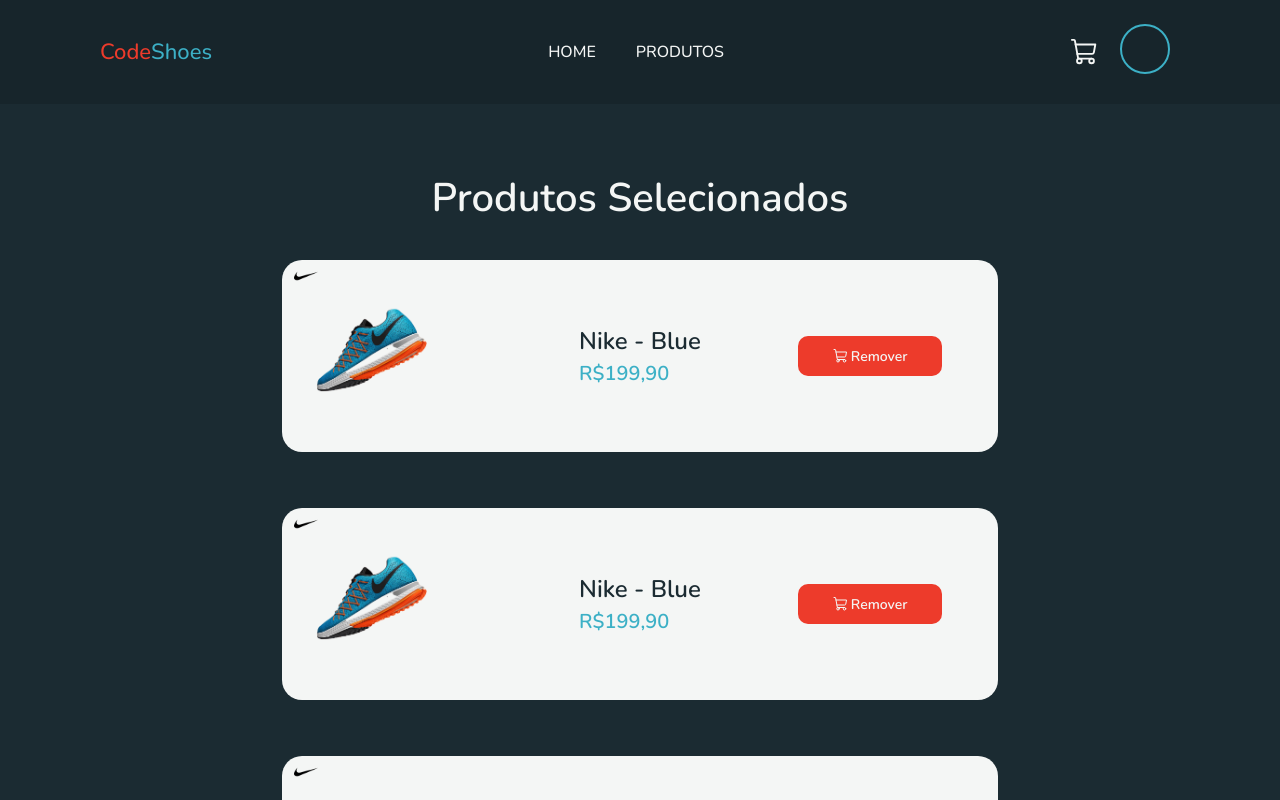
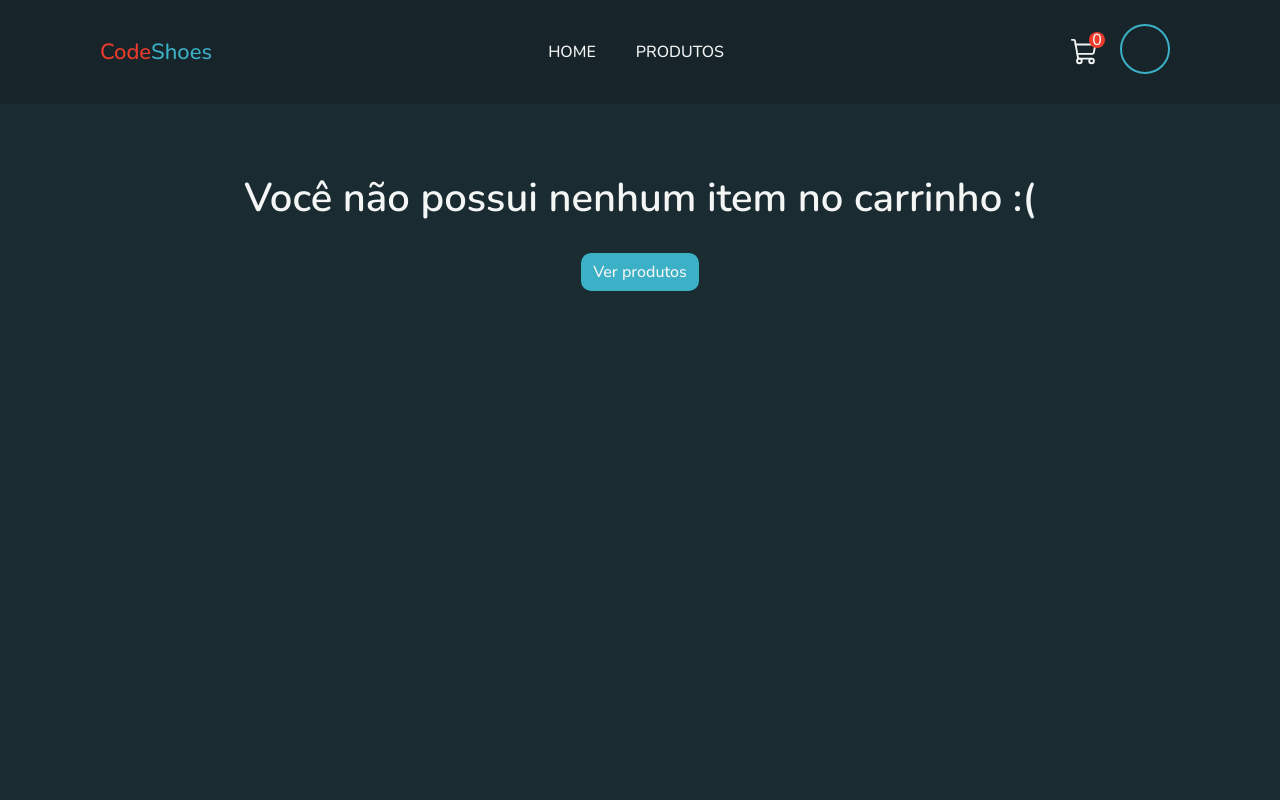
Before and after one commit to GFrasson/code-shoes, a React (Vite) app in the folder client/: page /cart in a window 1280 px wide. Shown: the top 800 px of the page. Built offline with nearby package versions, Linux system fonts and the light colour scheme.

Commit message:
Cart feature

```diff
--- a/client/src/App.tsx
+++ b/client/src/App.tsx
@@ -1,9 +1,9 @@
-import React from 'react';
+import React, { createContext, useState } from 'react';
 import { Routes, Route } from 'react-router-dom';
 
 // Pages
 import { Home } from './pages/Home';
-import { Products } from './pages/Products';
+import { Product, Products } from './pages/Products';
 import { NewProduct } from './pages/NewProduct';
 import { NewBrand } from './pages/NewBrand';
 import { Login } from './pages/Login';
@@ -14,15 +14,40 @@
 
 // Components
 
+export const CartContext = createContext<Product[]>([]);
 
 function App() {
+  const [cart, setCart] = useState<Product[]>([]);
+
+  function addToCart(product: Product): void {
+    const productAlreadyOnCart = cart.some(cartProduct => cartProduct.id === product.id);
+    if (productAlreadyOnCart) {
+      return;
+    }
+
+    setCart([...cart, product]);
+  }
+
+  function removeFromCart(product: Product): void {
+    const newCart = cart.filter(cartProduct => cartProduct.id !== product.id);
+    setCart(newCart);
+  }
+
+  function cleanCart() {
+    setCart([]);
+  }
 
   return (
-    <>
+    <CartContext.Provider value={cart}>
       <Routes>
         <Route path="/" element={<Home />} />
-        <Route path="products" element={<Products />} />
-        <Route path="cart" element={<Cart />} />
+        <Route path="products" element={<Products addToCart={addToCart} />} />
+        <Route path="cart" element={
+          <Cart
+            removeFromCart={removeFromCart}
+            cleanCart={cleanCart}
+          />
+        } />
         <Route path="success" element={<SuccessfulPurchase />} />
         <Route path="login" element={<Login />} />
         <Route path="admin/products/create" element={<NewProduct />} />
@@ -33,7 +58,7 @@
 
         <Route path="*" element={<Error />} />
       </Routes>
-    </>
+    </CartContext.Provider>
   );
 }
 
--- a/client/src/components/Card/index.tsx
+++ b/client/src/components/Card/index.tsx
@@ -1,34 +1,30 @@
 import React from 'react';
 import { CardContainer } from './style';
 import { ShoppingCart } from 'phosphor-react';
+import { Product } from '../../pages/Products';
 
-interface Brand {
-    id: string;
-    name: string;
-    image?: string;
+interface cardProps {
+    product: Product;
+    onAddToCart: (product: Product) => void;
 }
 
-interface cardProps {
-    name: string;
-    image: string;
-    brand: Brand;
-    price: number;
-}
-
-export function Card({ name, image, brand, price }: cardProps) {
+export function Card({ product, onAddToCart }: cardProps) {
     return (
         <CardContainer>
             <div className="images-container">
-                <img className='logo-image' src={brand.image} alt="Imagem da marca do tênis" />
-                <img className="shoe-image" src={image} alt="Imagem de um tênis" />
+                <img className='logo-image' src={product.brand.image} alt="Imagem da marca do tênis" />
+                <img className="shoe-image" src={product.image} alt="Imagem de um tênis" />
             </div>
             <div className="content-box">
                 <div className="content">
-                    <div className="title">{ name }</div>
-                    <small className="price">R${ price.toFixed(2) }</small>
+                    <div className="title">{ product.name }</div>
+                    <small className="price">R${ product.price.toFixed(2) }</small>
                 </div>
             </div>
-            <button className='cart-button'>
+            <button
+                className='cart-button'
+                onClick={() => onAddToCart(product)}
+            >
                 <ShoppingCart size={16} />
                 <span>+ Carrinho</span>
             </button>
--- a/client/src/components/Navbar/index.tsx
+++ b/client/src/components/Navbar/index.tsx
@@ -1,11 +1,13 @@
-import React, { useState } from 'react';
+import React, { useContext, useState } from 'react';
 import { Link, NavLink } from 'react-router-dom';
 import { ShoppingCart, SmileySticker, Package, UserGear,  SignIn, SignOut } from 'phosphor-react';
 
 import { NavbarContainer } from './style';
+import { CartContext } from '../../App';
 
 export function Navbar() {
     const [dropdownOpen, setDropdownOpen] = useState(false);
+    const cart = useContext(CartContext);
 
     return (
         <NavbarContainer>
@@ -21,7 +23,12 @@
                 </div>
 
                 <div className='flex justify-center'>
-                    <NavLink className='cart' to='/cart'><ShoppingCart size={30} /></NavLink>
+                    <NavLink className='cart' to='/cart'>
+                        <div className="cart-container">
+                            <ShoppingCart size={30} />
+                            <span className='cart-counter'>{ cart.length }</span>
+                        </div>
+                    </NavLink>
 
                     <nav className="md:flex space-x-10">
                         <div className="relative">
--- a/client/src/components/Navbar/style.ts
+++ b/client/src/components/Navbar/style.ts
@@ -58,7 +58,26 @@
       }
     }
 
-    .cart,
+    .cart {
+      padding: 0 0.625rem;
+
+      .cart-container {
+        position: relative;
+
+        .cart-counter {
+          position: absolute;
+          top: -5px;
+          right: -5px;
+          text-align: center;
+          line-height: 1rem;
+          background-color: var(--secondary-300);
+          width: 1rem;
+          height: 1rem;
+          border-radius: 50%;
+        }
+      }
+    }
+
     .user {
       padding: 0 0.625rem;
     }
--- a/client/src/components/WideCard/index.tsx
+++ b/client/src/components/WideCard/index.tsx
@@ -1,22 +1,31 @@
 import { ShoppingCart } from 'phosphor-react';
 import React from 'react';
+import { Product } from '../../pages/Products';
 import { WideCardContainer } from './style';
 
-export function WideCard() {
+interface WideCardProps {
+    product: Product;
+    onRemoveFromCart: (product: Product) => void;
+}
+
+export function WideCard({ product, onRemoveFromCart }: WideCardProps) {
     return (
         <WideCardContainer>
             <div className="images-container">
-                <img className='brand-image' src="../../../img/brands/nike.png" alt="Imagem da marca do tênis" />
-                <img className="shoe-image" src="../../../img/products/nike-blue.png" alt="Imagem de um tênis" />
+                <img className='brand-image' src={product.brand.image} alt="Imagem da marca do tênis" />
+                <img className="shoe-image" src={product.image} alt="Imagem de um tênis" />
             </div>
             <div className="content-box">
                 <div className="content">
-                    <div className="title">Nike - Blue</div>
-                    <small className="price">R$199,90</small>
+                    <div className="title">{ product.name }</div>
+                    <small className="price">R${ product.price.toFixed(2) }</small>
                 </div>
             </div>
             <div className="cart-button-container">
-                <button className='cart-button'>
+                <button
+                    className='cart-button'
+                    onClick={() => onRemoveFromCart(product)}
+                >
                     <ShoppingCart size={16} />
                     <span>Remover</span>
                 </button>
--- a/client/src/pages/Cart/index.tsx
+++ b/client/src/pages/Cart/index.tsx
@@ -1,13 +1,22 @@
-import React from 'react';
-import { useNavigate } from 'react-router-dom';
+import React, { useContext } from 'react';
+import { Link, useNavigate } from 'react-router-dom';
+import { CartContext } from '../../App';
 import { Navbar } from '../../components/Navbar';
 import { WideCard } from '../../components/WideCard';
+import { Product } from '../Products';
 import { CartContainer } from './style';
 
-export function Cart() {
+interface CartProps {
+    removeFromCart: (product: Product) => void;
+    cleanCart: () => void;
+}
+
+export function Cart({ removeFromCart, cleanCart }: CartProps) {
     const navigate = useNavigate();
+    const cart = useContext(CartContext);
 
     function handleClickSuccessButton() {
+        cleanCart();
         navigate('/success');
     }
 
@@ -16,12 +25,31 @@
             <Navbar />
 
             <main>
+                {
+                    cart.length === 0 ? (
+                        <div className='empty-cart'>
+                            <h1 className='page-title'>Você não possui nenhum item no carrinho :(</h1>
+                            <div>
+                                <Link to="/products" className='w-8 h-4 px-3 py-2 font-medium text-light-300 bg-primary-300 hover:bg-primary-500 rounded-[0.625rem]'>
+                                    Ver produtos
+                                </Link>
+                            </div>
+                        </div>
+                    ) : (
+                        <>
                             <h1 className='page-title'>Produtos Selecionados</h1>
 
-                <WideCard />
-                <WideCard />
-                <WideCard />
-                <WideCard />
+                            {
+                                cart.map((product) => {
+                                    return (
+                                        <WideCard
+                                            key={product.id}
+                                            product={product}
+                                            onRemoveFromCart={removeFromCart}
+                                        />
+                                    );
+                                })
+                            }
 
                             <button
                                 className='finish-shopping-button'
@@ -29,6 +57,9 @@
                             >
                                 Finalizar Compra
                             </button>
+                        </>
+                    )
+                }
             </main>
         </CartContainer>
     );
--- a/client/src/pages/Cart/style.ts
+++ b/client/src/pages/Cart/style.ts
@@ -9,6 +9,12 @@
         display: flex;
         flex-direction: column;
         align-items: center;
+
+        .empty-cart {
+            display: flex;
+            flex-direction: column;
+            align-items: center;
+        }
 
         .page-title {
             font-weight: 600;
--- a/client/src/pages/Products/index.tsx
+++ b/client/src/pages/Products/index.tsx
@@ -1,4 +1,5 @@
-import React, { useEffect, useState } from 'react';
+import React, { useContext, useEffect, useState } from 'react';
+import { CartContext } from '../../App';
 import { Card } from '../../components/Card';
 import { Navbar } from '../../components/Navbar';
 import api from '../../services/api';
@@ -11,7 +12,7 @@
     image?: string;
 }
 
-interface Product {
+export interface Product {
     id: string;
     name: string;
     price: number;
@@ -19,7 +20,11 @@
     brand: Brand;
 }
 
-export function Products() {
+interface ProductsProps {
+    addToCart: (product: Product) => void;
+}
+
+export function Products({ addToCart }: ProductsProps) {
     const [products, setProducts] = useState<Product[]>();
     const [brands, setBrands] = useState<Brand[]>();
 
@@ -34,7 +39,12 @@
     }, []);
 
     if (!brands || !products) {
-        return <p>Carregando...</p>
+        return (
+            <ProductsContainer>
+                <Navbar />
+                <p className='text-light-300 font-semibold'>Carregando...</p>
+            </ProductsContainer>
+        );
     }
 
     return (
@@ -94,10 +104,8 @@
                             return (
                                 <Card
                                     key={product.id}
-                                    name={product.name}
-                                    image={product.image}
-                                    price={product.price}
-                                    brand={product.brand}
+                                    product={product}
+                                    onAddToCart={addToCart}
                                 />
                             );
                         })
```
Lines whose indentation alone changed are shown as unchanged.
